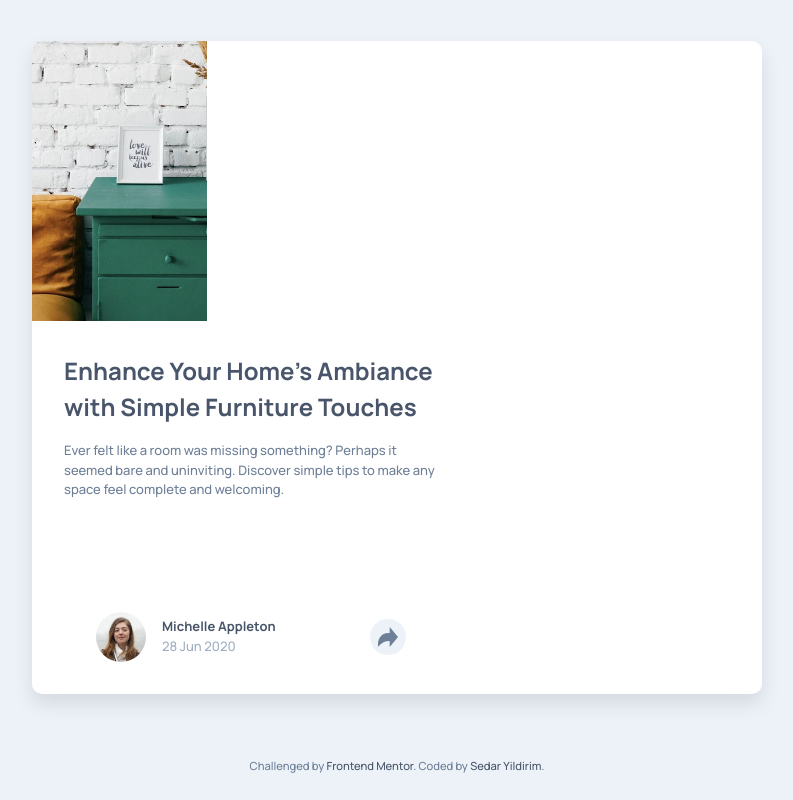
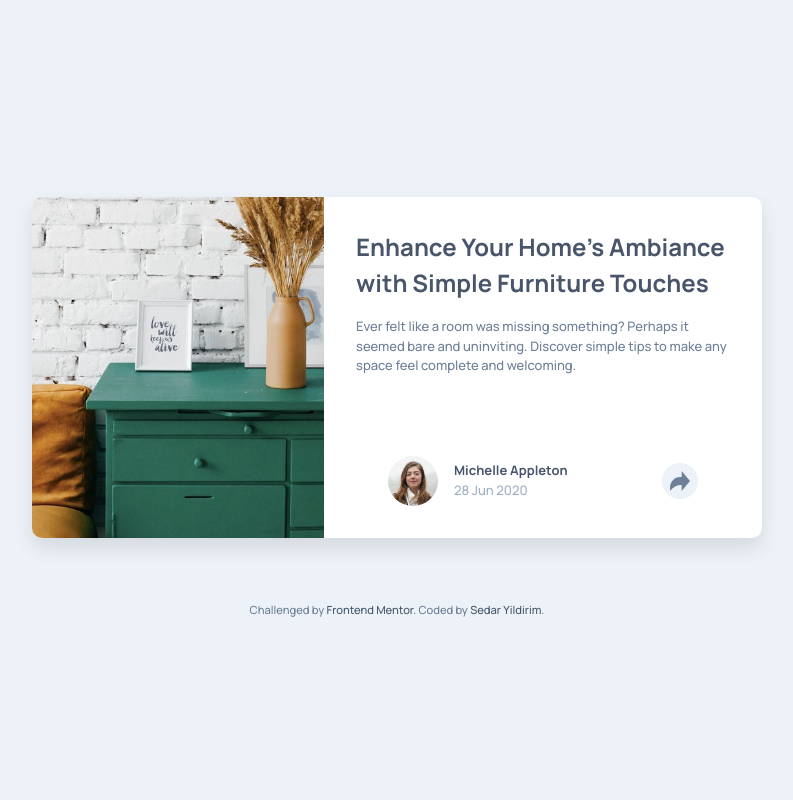
Before and after one commit to sedaryildirim/article-preview-component-main, a plain HTML site: page index.html in a window 1280 px wide. Shown: the whole page, without its empty margins (243-1036 px from the left). Drawn offline with Linux system fonts and the light colour scheme.

Commit message:
Update index.html

```diff
--- a/index.html
+++ b/index.html
@@ -7,15 +7,14 @@
     <link rel="stylesheet" href="./assets/css/styles.css">
 </head>
 <body>
-    <main class="wrapper">
-        <article class="content">
-            <div class="hero-img" role="img" aria-label="Image of stylish drawers"></div>
-
+    <div class="wrapper">
+        <div class="hero-img" role="img" aria-label="Image of stylish drawers"></div>
+        <main class="content">
             <div class="text-content">
                 <h1>Enhance Your Home's Ambiance with Simple Furniture Touches</h1>
                 <p>Ever felt like a room was missing something? Perhaps it seemed bare and uninviting. Discover simple tips to make any space feel complete and welcoming.</p>
             </div>
-            <footer class="article-footer">
+            <div class="article-footer">
                 <div class="share-inactive">
                     <img src="./assets/images/avatar-michelle.jpg" alt="Michelle Appleton's profile picture" class="avatar" width="50" height="50" loading="lazy">
                     <div class="user-details">
@@ -43,9 +42,9 @@
                         <img src="./assets/images/icon-share.svg" alt="" class="share-icon" width="20" height="20">
                     </button>
                 </div>
-            </footer>
+            </div>
 
-        </article>
+        </div>
     </main>
     <footer>
         <p class="attribution">
```
